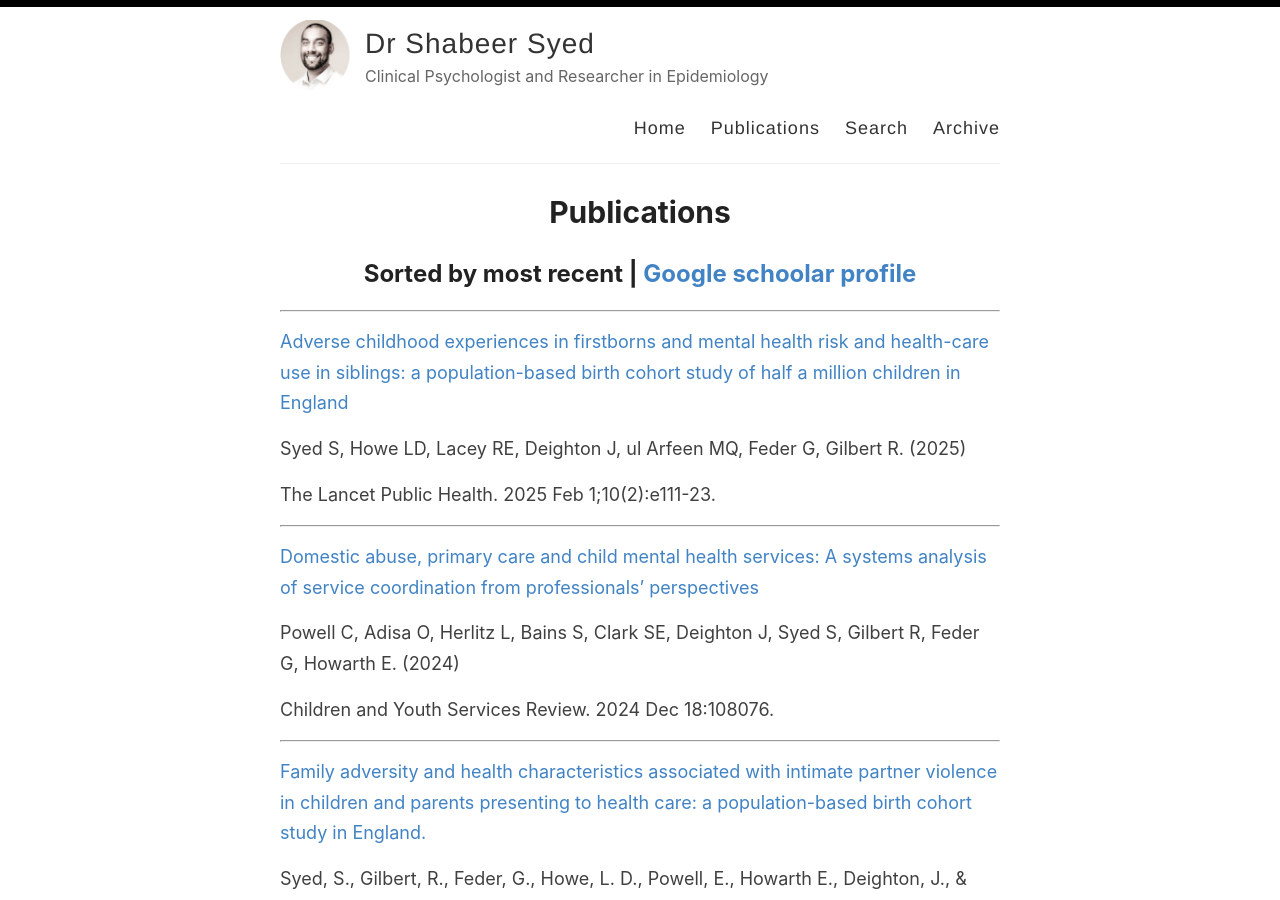
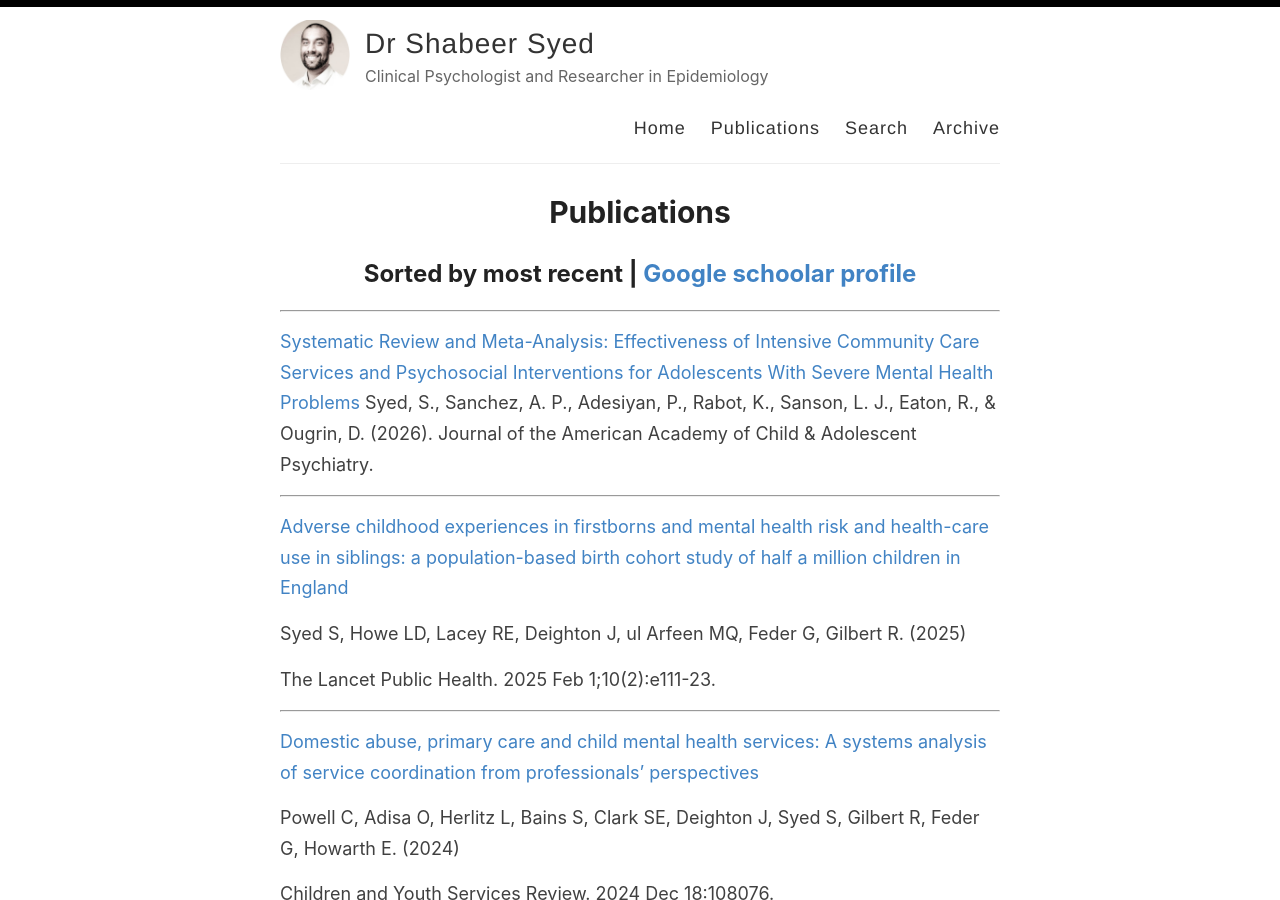
Before and after one commit to shabeer-syed/shabeersyed, a Jekyll site: the page built from _pages/publications.md, in a window 1280 px wide and 900 px high. Built offline with Jekyll 4.4.1, drawn with Linux system fonts in a browser that asks for light colours.

Commit message:
Update publications.md

```diff
--- a/_pages/publications.md
+++ b/_pages/publications.md
@@ -5,6 +5,12 @@ permalink: /publications/
 ---
 
 ## Sorted by most recent | [Google schoolar profile](https://scholar.google.com/citations?user=tayvv1MAAAAJ&hl=en&oi=ao)
+
+--------------
+
+[Systematic Review and Meta-Analysis: Effectiveness of Intensive Community Care Services and Psychosocial Interventions for Adolescents With Severe Mental Health Problems](https://doi.org/10.1016/j.jaac.2026.01.006)
+Syed, S., Sanchez, A. P., Adesiyan, P., Rabot, K., Sanson, L. J., Eaton, R., & Ougrin, D. (2026).
+Journal of the American Academy of Child & Adolescent Psychiatry.
 
 --------------
 
```
